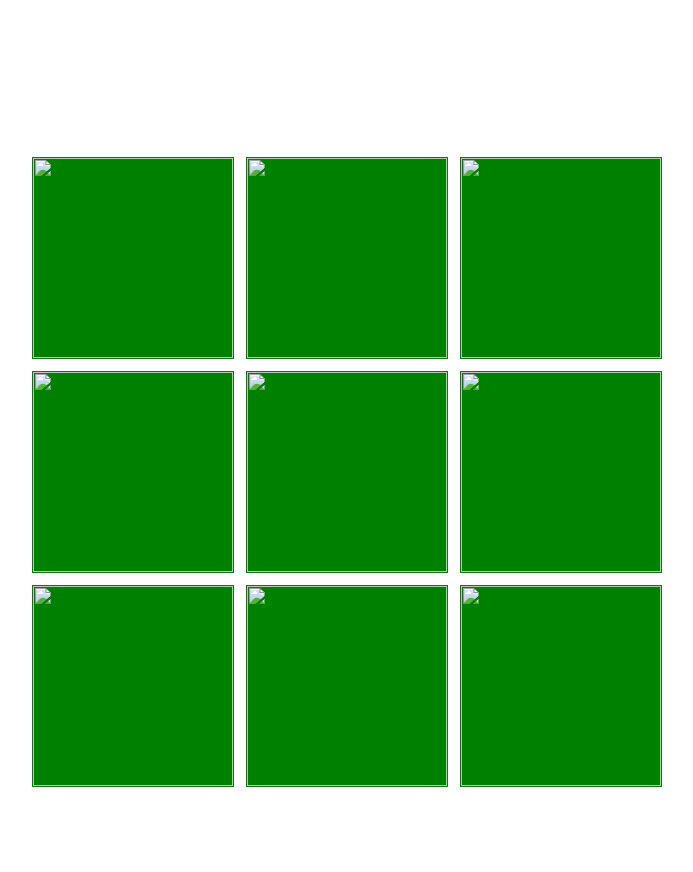
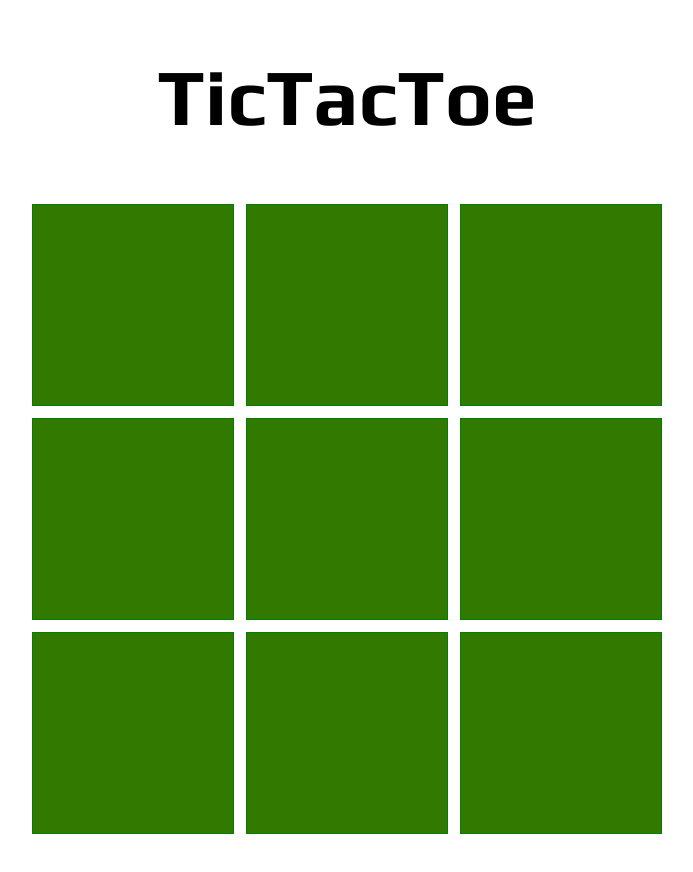
Before and after one commit to Zena667/Web_Games, a plain HTML site: page index.html in a window 1280 px wide. Shown: the whole page, without its empty margins (293-986 px from the left). Before the commit the page ends 802 px from the top, so only its background shows below. Drawn offline with nearby package versions, Linux system fonts and the light colour scheme.

Commit message:
game finish with explode effect

```diff
--- a/index.html
+++ b/index.html
@@ -4,24 +4,27 @@
   <title>TicTacToe</title>
   <link rel="stylesheet" type="text/css" href="styles.css">
   <script src="http://ajax.googleapis.com/ajax/libs/jquery/1.10.1/jquery.min.js"></script>
+  <script src="http://code.jquery.com/ui/1.10.3/jquery-ui.js"></script>
+  <link href='http://fonts.googleapis.com/css?family=Play:700' rel='stylesheet' type='text/css'>
   </head>
 
  <body>
+  <h1>TicTacToe</h1>
   <table>
     <tr>
-      <td><img class="one" src="" ></td>
-      <td><img class = "two" src="" ></td>
-      <td><img class = "three" src="" ></td>
+      <td><img class="one" src="green.png" ></td>
+      <td><img class = "two" src="green.png" ></td>
+      <td><img class = "three" src="green.png" ></td>
     </tr>
     <tr>
-      <td ><img class = "four" src="" ></td>
-      <td ><img class = "five" src="" ></td>
-      <td ><img class = "six" src="" ></td>
+      <td ><img class = "four" src="green.png" ></td>
+      <td ><img class = "five" src="green.png" ></td>
+      <td ><img class = "six" src="green.png" ></td>
     </tr>
     <tr>
-      <td ><img class = "seven" src="" ></td>
-      <td ><img class = "eight" src="" ></td>
-      <td ><img class = "nine" src="" ></td>
+      <td ><img class = "seven" src="green.png" ></td>
+      <td ><img class = "eight" src="green.png" ></td>
+      <td ><img class = "nine" src="green.png" ></td>
     </tr>
   </table>
   <script>
@@ -32,44 +35,54 @@ $(document).ready(function() {
 
   var $wonGame = false;
   var $trackTurn = 0;
-  var $player = "x.jpg";
+  var $mark = "X";
+  var $player = "file:///Users/zena/Desktop/zena_bitmakerlabs_tests/javascript/jscript_TicTacToe/x.jpg";
   var $board = [0,1,2,3,4,5,6,7,8];
-  var $winCases = [[0,1,2], [3,4,5], [6,7,8], [3,5,7], [1,5,9]];
+  var $winCases = [[0,1,2], [3,4,5], [6,7,8], [0,3,6], [1,4,7], [2,5,8], [2,4,6], [0,4,8]];
+  var $tally = 0;
+  var $imageArray = $(document).find('img');
 
 function playerTurnSwitch() {
   $trackTurn += 1;
   if ($trackTurn % 2 == 0) {
-    $player = "x.jpg";
+    $mark = "X";
+    $player = "file:///Users/zena/Desktop/zena_bitmakerlabs_tests/javascript/jscript_TicTacToe/x.jpg";
   }
   else {
-    $player = "o.jpg";
+    $mark = "O";
+    $player = "file:///Users/zena/Desktop/zena_bitmakerlabs_tests/javascript/jscript_TicTacToe/o.jpg";
   }
 }
 
-function boardReplace () {
-
-};
-
-function winCase(){
-
-};
+function startUpEffect() {
+  $('table').show('explode', 'slow', 1000, 'callback');
+}
 
   $('img').click(function(){
     $(this).attr('src', $player);
-      $('img').each(function(){
-        console.log(this);
 
-      });
+    $.each($winCases, function(index, win) {
+        $tally = 0;
+
+        $.each(win, function( indexMark, locMark) {
+          if($imageArray[locMark].src == $player) {
+            $tally += 1;
+
+          }
+        });
+          // console.log($tally);
+        if($tally == 3) {
+          if(confirm("Player " + $mark + " WON!" + " Play again?")) {
+            window.location.reload();
+          }
+
+        }
+
+    });
     playerTurnSwitch();
-  });
-
-  // var $images = $(document).find('img');
-
-
-
-
-
-})
+  })
+  startUpEffect();
+ })
    </script>
  </body>
 </html>
--- a/styles.css
+++ b/styles.css
@@ -1,7 +1,16 @@
+h1 {
+  text-align: center;
+  margin-top: 50px;
+  font-size: 80px;
+  font-family: 'Play', sans-serif;
+}
+
 table {
   /*position: absolute;*/
   margin: 0 Auto;
-  margin-top: 150px;
+  margin-top: 50px;
+  margin-bottom: 150px;
+  display: none;
 }
 img {
   height: 200px;
```
Also changed, not shown: green.png (added).
